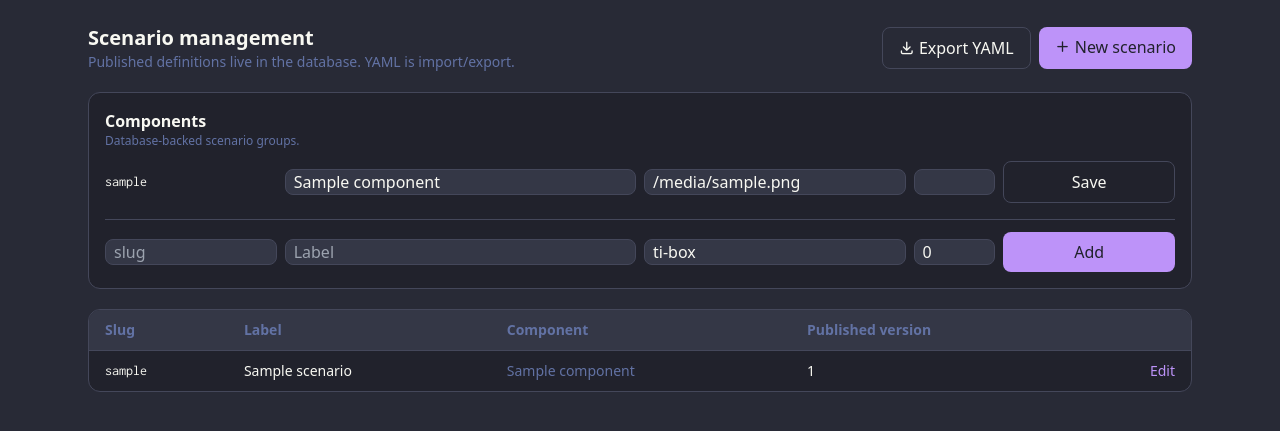
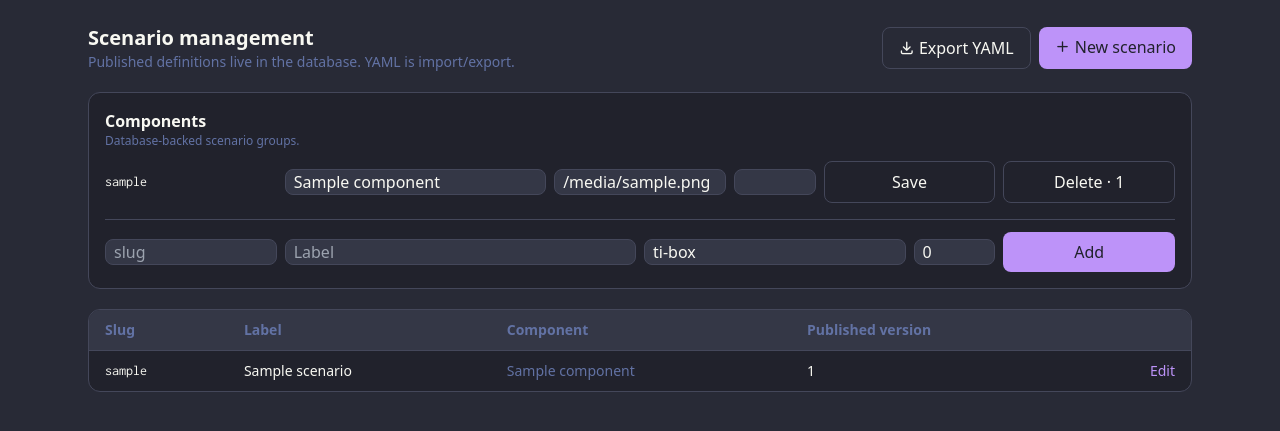
Before and after one commit to Aetton/arachne, a FastAPI app: template frontend/templates/admin/scenarios.html in a window 1280 px wide. Shown: the top 431 px of the page. Run offline with FastAPI, Linux system fonts and the light colour scheme; the template is opened without the code that fills it: most values are stand-ins (such as "Sample title", 1, 10 or a date in 2020); some libraries are stand-ins or nearby versions.

Commit message:
Add component delete controls

```diff
--- a/frontend/templates/admin/scenarios.html
+++ b/frontend/templates/admin/scenarios.html
@@ -24,10 +24,20 @@
           class="grid grid-cols-12 gap-2 items-center">
       <input type="hidden" name="slug" value="{{ component.slug }}">
       <span class="col-span-2 font-mono text-sm">{{ component.slug }}</span>
-      <input class="col-span-4" name="label" value="{{ component.label }}" aria-label="Component label">
-      <input class="col-span-3" name="icon" value="{{ component.icon }}" aria-label="Component icon">
+      <input class="col-span-3" name="label" value="{{ component.label }}" aria-label="Component label">
+      <input class="col-span-2" name="icon" value="{{ component.icon }}" aria-label="Component icon">
       <input class="col-span-1" name="sort_order" type="number" value="{{ component.sort_order }}" aria-label="Sort order">
       <button class="btn-ghost col-span-2" type="submit">Save</button>
+      {% set scenario_count = component.scenarios|length %}
+      <button class="btn-ghost col-span-2" type="submit"
+              formaction="/admin/components/{{ component.slug }}/delete"
+              {% if scenario_count %}
+              disabled title="Used by {{ scenario_count }} scenario(s)"
+              {% else %}
+              onclick="return confirm('Delete this component?')"
+              {% endif %}>
+        Delete{% if scenario_count %} · {{ scenario_count }}{% endif %}
+      </button>
     </form>
     {% endfor %}
   </div>
```
